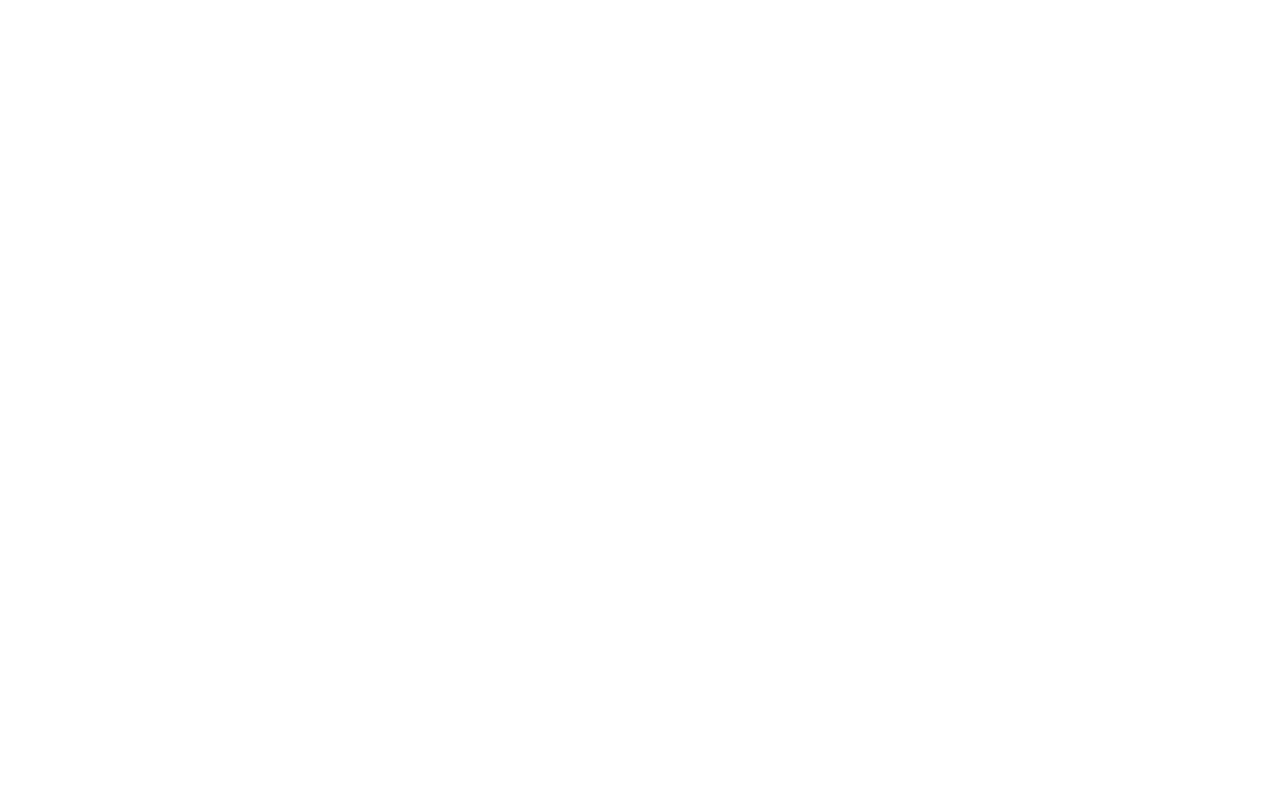
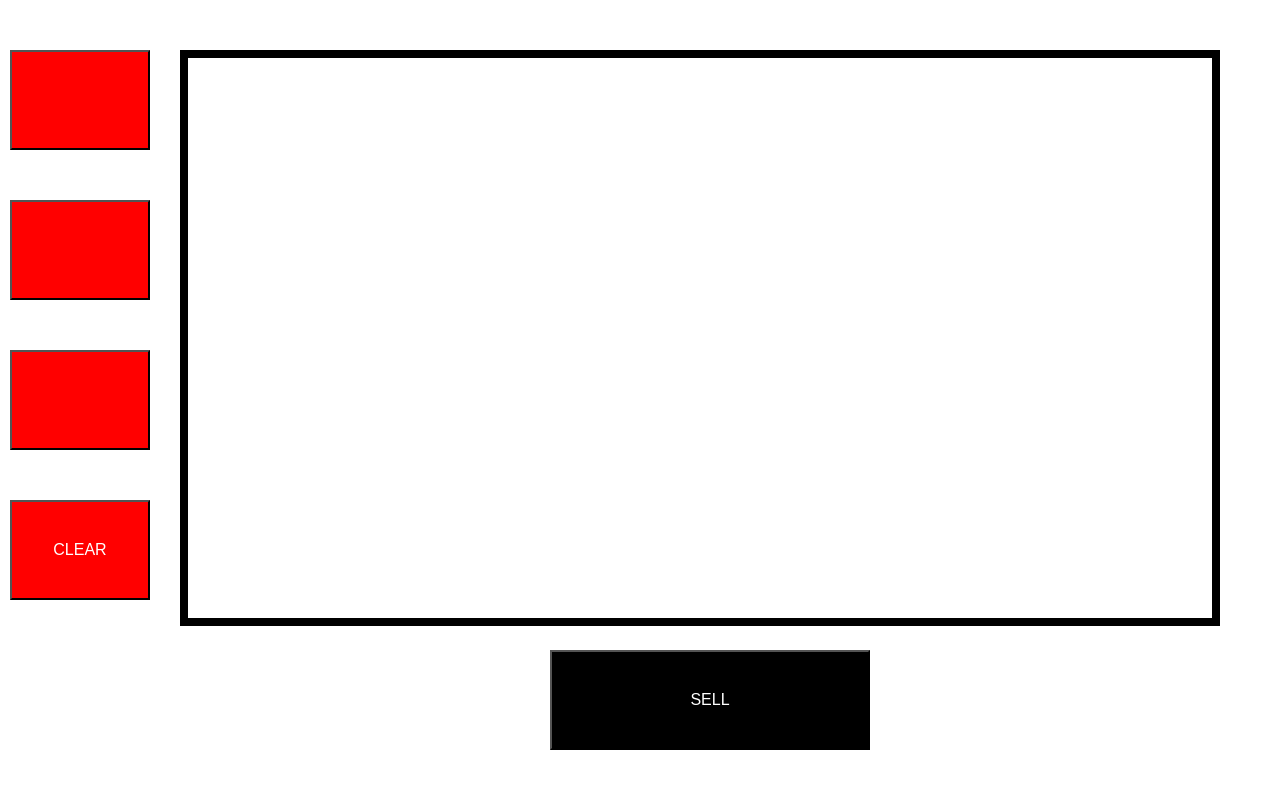
Before and after one commit to drummel/ga-team-rocket, a plain HTML site: page index.html in a window 1280 px wide. Drawn offline with Linux system fonts and the light colour scheme.

Commit message:
Buttons! + canvas

```diff
--- a/index.html
+++ b/index.html
@@ -10,5 +10,10 @@
   </head>
   <body>
     <canvas id="myCanvas"></canvas>
+    <button id="sell">SELL</button>
+    <button id="option-a"></button>
+    <button id="option-b"></button>
+    <button id="option-c"></button>
+    <button id="clear">CLEAR</button>
   </body>
 </html>
--- a/style.css
+++ b/style.css
@@ -6,6 +6,64 @@ html, body {
 }
 
 canvas {
-  width: 100%;
-  height: 100%;
+  margin-top:50px;
+  width: 80%;
+  height: 70%;
+  border: 8px solid black;
+  left: 180px;
+  position: absolute;
 }
+
+button#sell {
+  width: 320px;
+  height: 100px;
+  background-color: black;
+  margin-top: 650px;
+  left: 550px;
+  position: absolute;
+  font-size: 16px;
+  text-align: center;
+  color: white;
+
+}
+
+button#option-a {
+  width: 140px;
+  height: 100px;
+  background-color: red;
+  margin-top: 50px;
+  left: 10px;
+  position: absolute;
+
+
+}
+
+button#option-b {
+  width: 140px;
+  height: 100px;
+  background-color: red;
+  margin-top: 200px;
+  left: 10px;
+  position: absolute;
+}
+
+button#clear {
+  width: 140px;
+  height: 100px;
+  background-color: red;
+  margin-top: 500px;
+  left: 10px;
+  position: absolute;
+  font-size: 16px;
+  text-align: center;
+  color: white;
+}
+
+button#option-c {
+  width: 140px;
+  height: 100px;
+  background-color: red;
+  margin-top: 350px;
+  left: 10px;
+  position: absolute;
+}
```
